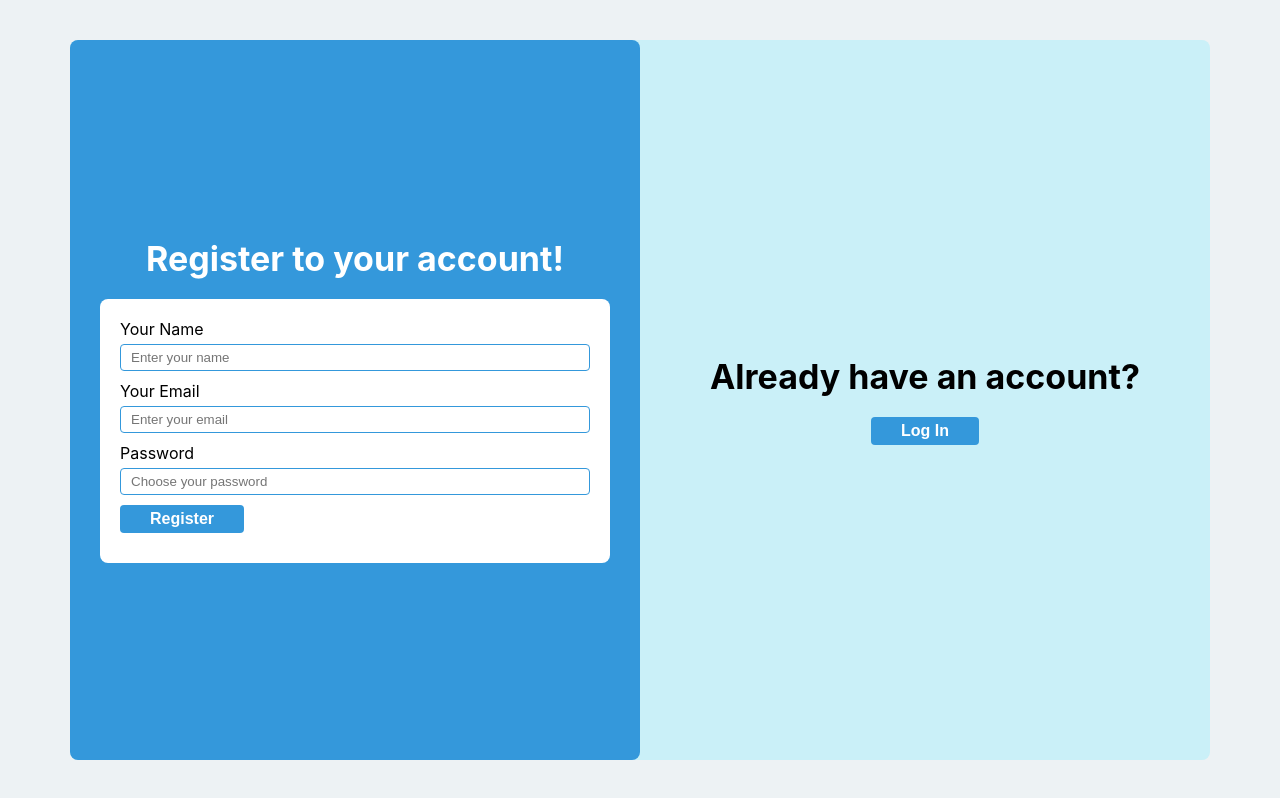
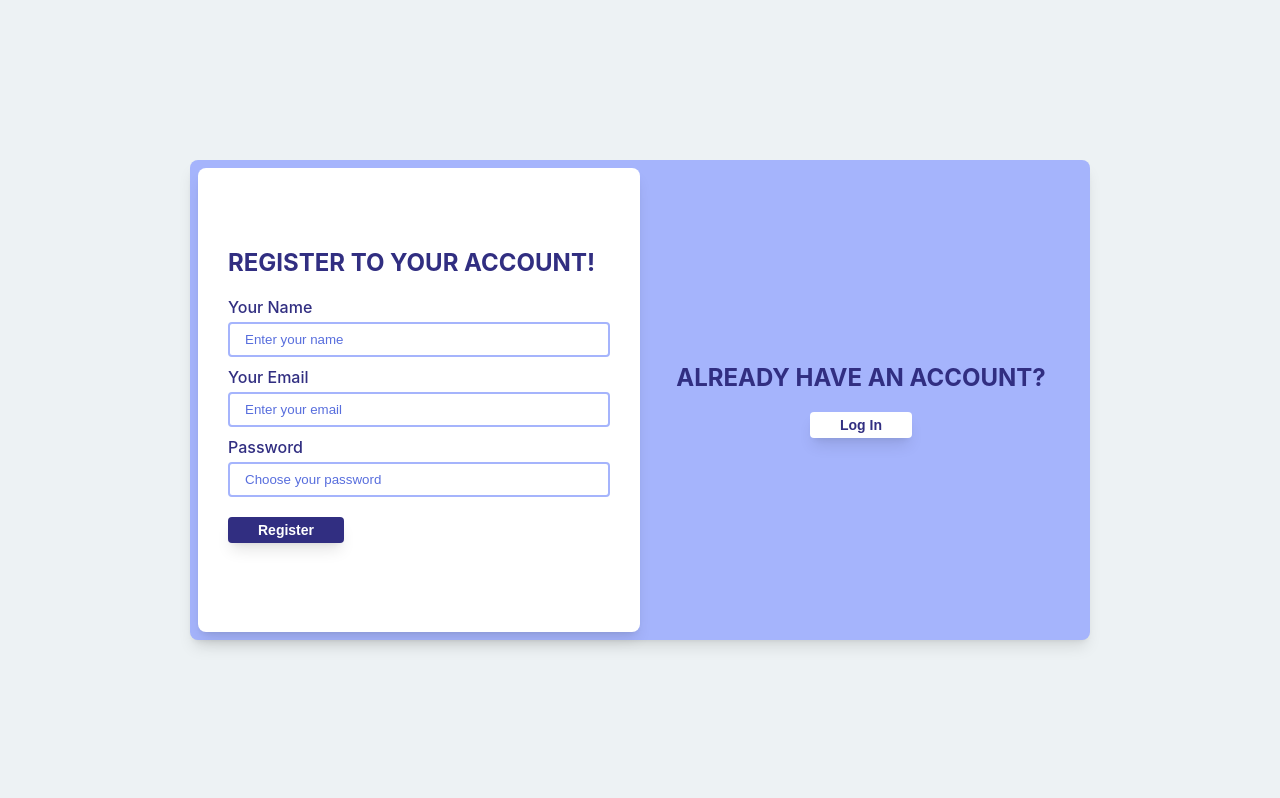
Before and after one commit to sabbirzzaman/fancy-react-auth, a React (Create React App) app: page / in a window 1280 px wide. Built offline with nearby package versions, Linux system fonts and the light colour scheme.

Commit message:
card ui update

```diff
--- a/package.json
+++ b/package.json
@@ -6,6 +6,7 @@
     "@testing-library/jest-dom": "^5.16.4",
     "@testing-library/react": "^12.1.4",
     "@testing-library/user-event": "^13.5.0",
+    "firebase": "^9.6.10",
     "react": "^18.0.0",
     "react-dom": "^18.0.0",
     "react-scripts": "5.0.0",
--- a/src/App.css
+++ b/src/App.css
@@ -1,5 +1,5 @@
 .container {
-    max-width: 1140px;
+    max-width: 900px;
     margin: 0 auto;
     height: 100vh;
     display: flex;
@@ -8,20 +8,21 @@
 }
 
 .card {
-    background-color: #caf0f8;
-    text-align: center;
-    height: 90vh;
+    background-color: #a5b4fc;
+    height: 60vh;
     width: 100%;
     display: grid;
+    text-align: center;
     grid-template-columns: repeat(2, 1fr);
     align-items: center;
     border-radius: 8px;
+    padding: 8px;
+    box-shadow: 0 10px 15px -3px rgb(0 0 0/0.1),0 4px 6px -4px rgb(0 0 0/0.1);
 }
 
 form {
-    background: #fff;
+    background-color: #fff;
     color: #000;
-    padding: 20px;
     border-radius: 8px;
     text-align: left;
 }
@@ -34,7 +35,20 @@ input[type='text'],
 input[type='email'],
 input[type='password'] {
     width: 100%;
-    padding: 5px 10px;
+    color: #312e81;
+    padding: 8px 15px;
     border-radius: 4px;
-    border: 1px solid #3498db;
+    border: 2px solid #a5b4fc;
 }
+
+input[type='text']::placeholder,
+input[type='email']::placeholder,
+input[type='password']::placeholder {
+    color: #586edd;
+}
+
+input[type='text']:focus,
+input[type='email']:focus,
+input[type='password']:focus {
+    border: 2px solid #312e81;
+}
--- a/src/App.js
+++ b/src/App.js
@@ -1,11 +1,11 @@
 import './App.css';
-import Signup from './components/Signup/Signup';
+import Form from './components/Form/Form';
 
 function App() {
   return (
     <div className='container'>
       <div className="card">
-        <Signup></Signup>
+        <Form></Form>
       </div>
     </div>
   );
--- a/src/components/Signup/Signup.css
+++ b/src/components/Form/Form.css
@@ -1,12 +1,13 @@
 .form {
     height: 100%;
-    background-color: #3498db;
+    background-color: #fff;
     display: flex;
     flex-direction: column;
     justify-content: center;
-    color: #FFF;
+    border-radius: 8px;
     padding: 30px;
-    border-radius: 8px;
+    text-align: left;
+    box-shadow: 0 10px 15px -3px rgb(0 0 0/0.1),0 4px 6px -4px rgb(0 0 0/0.1);
 }
 
 .form-group {
--- /dev/null
+++ b/src/components/Form/Form.js
@@ -0,0 +1,73 @@
+import React, { useState } from 'react';
+import { getAuth } from 'firebase/auth';
+import './Form.css';
+
+const Form = () => {
+    const [email, setEmail] = useState('');
+    const [password, setPassword] = useState('');
+
+    const getEmail = (e) => {
+        const email = e.target.value;
+        setEmail(email);
+    };
+
+    const getPassword = (e) => {
+        const password = e.target.value;
+        setPassword(password);
+    };
+
+    console.log(email, password)
+
+    const handleSignUp = (e) => {
+        e.preventDefault();
+    };
+
+    return (
+        <>
+            <div className="form">
+                <div className="heading">
+                    <h2>Register to your account!</h2>
+                </div>
+
+                <form onSubmit={handleSignUp}>
+                    <div className="form-group">
+                        <label>
+                            <p>Your Name</p>
+                            <input type="text" placeholder="Enter your name" />
+                        </label>
+                    </div>
+                    <div className="form-group">
+                        <label>
+                            <p>Your Email</p>
+                            <input
+                                onBlur={getEmail}
+                                type="email"
+                                placeholder="Enter your email"
+                            />
+                        </label>
+                    </div>
+                    <div className="form-group">
+                        <label>
+                            <p>Password</p>
+                            <input
+                                onBlur={getPassword}
+                                type="password"
+                                placeholder="Choose your password"
+                            />
+                        </label>
+                    </div>
+                    <div className="form-group">
+                        <input type="submit" value="Register" />
+                    </div>
+                </form>
+            </div>
+
+            <div className="toggle">
+                <h2>Already have an account?</h2>
+                <button>Log In</button>
+            </div>
+        </>
+    );
+};
+
+export default Form;
--- a/src/components/Signup/Signup.js
+++ /dev/null
@@ -1,43 +0,0 @@
-import React from 'react';
-import './Signup.css';
-
-const Signup = () => {
-    return (
-        <>
-            <div className="form">
-                <div className="heading">
-                    <h2>Register to your account!</h2>
-                </div>
-                <form>
-                    <div className="form-group">
-                        <label>
-                            <p>Your Name</p>
-                            <input type="text" placeholder='Enter your name' />
-                        </label>
-                    </div>
-                    <div className="form-group">
-                        <label>
-                            <p>Your Email</p>
-                            <input type="email" placeholder='Enter your email' />
-                        </label>
-                    </div>
-                    <div className="form-group">
-                        <label>
-                            <p>Password</p>
-                            <input type="password" placeholder='Choose your password' />
-                        </label>
-                    </div>
-                    <div className="form-group">
-                        <input type="button" value="Register" />
-                    </div>
-                </form>
-            </div>
-            <div className="toggle">
-                <h2>Already have an account?</h2>
-                <button>Log In</button>
-            </div>
-        </>
-    );
-};
-
-export default Signup;
--- a/src/index.css
+++ b/src/index.css
@@ -20,17 +20,42 @@ code {
 }
 
 h2 {
-    font-size: 34px;
+    color: #312e81;
+    font-size: 24px;
     margin-bottom: 20px;
+    text-transform: uppercase;
 }
 
-button, input[type=button] {
-    background-color: #3498db;
-    color: #fff;
-    font-size: 16px;
+p {
+    color: #312e81;
+    font-weight: 500;
+}
+
+button, input[type=submit] {
+    background-color: #fff;
+    color: #312e81;
+    font-size: 14px;
     font-weight: 600;
     padding: 5px 30px;
     border: none;
     border-radius: 4px;
     cursor: pointer;
+    box-shadow: 0 10px 15px -3px rgb(0 0 0/0.1),0 4px 6px -4px rgb(0 0 0/0.1);
+    transition: .3s ease-in-out;
 }
+
+button:hover {
+    background-color: #312e81;
+    color: white;
+}
+
+input[type=submit] {
+    background-color: #312e81;
+    color: white;
+    margin-top: 10px;
+}
+
+input[type=submit]:hover {
+    background-color: #a5b4fc;
+    color: #312e81;
+}
```
Also changed, not shown: 2 other files (tests, documents, lock files or other folders).
